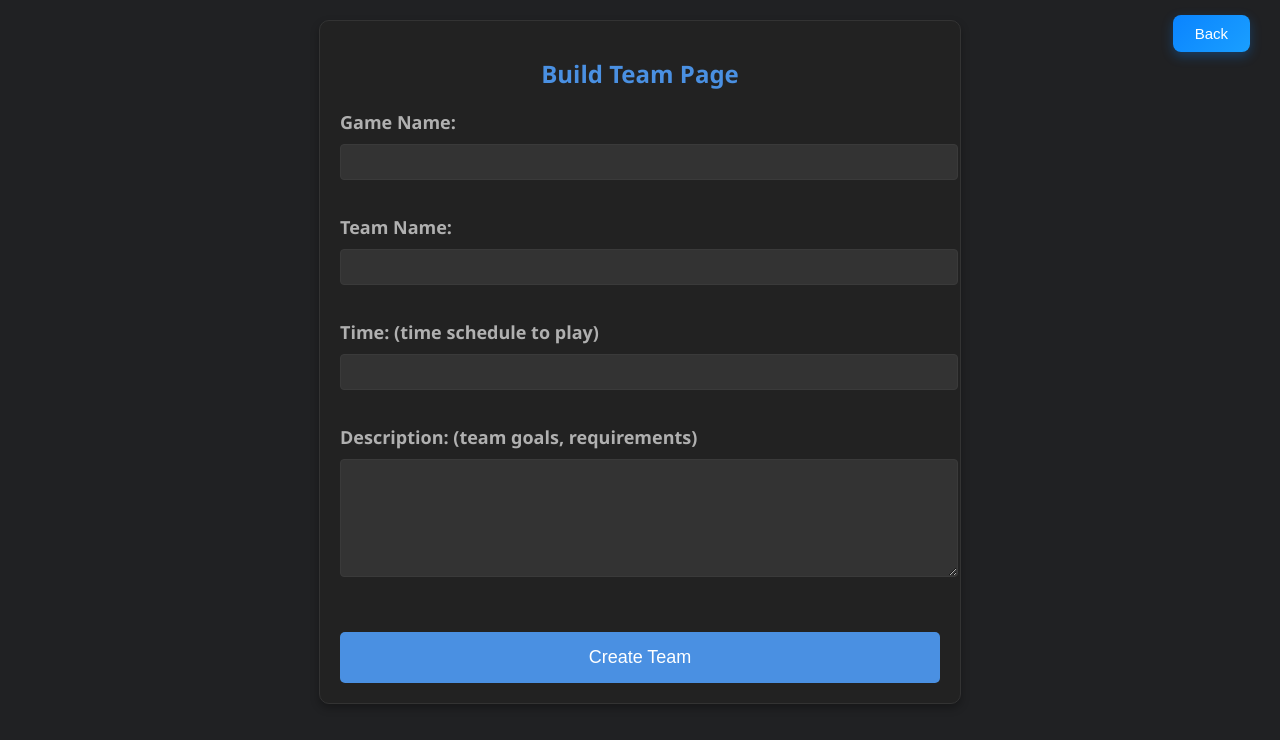
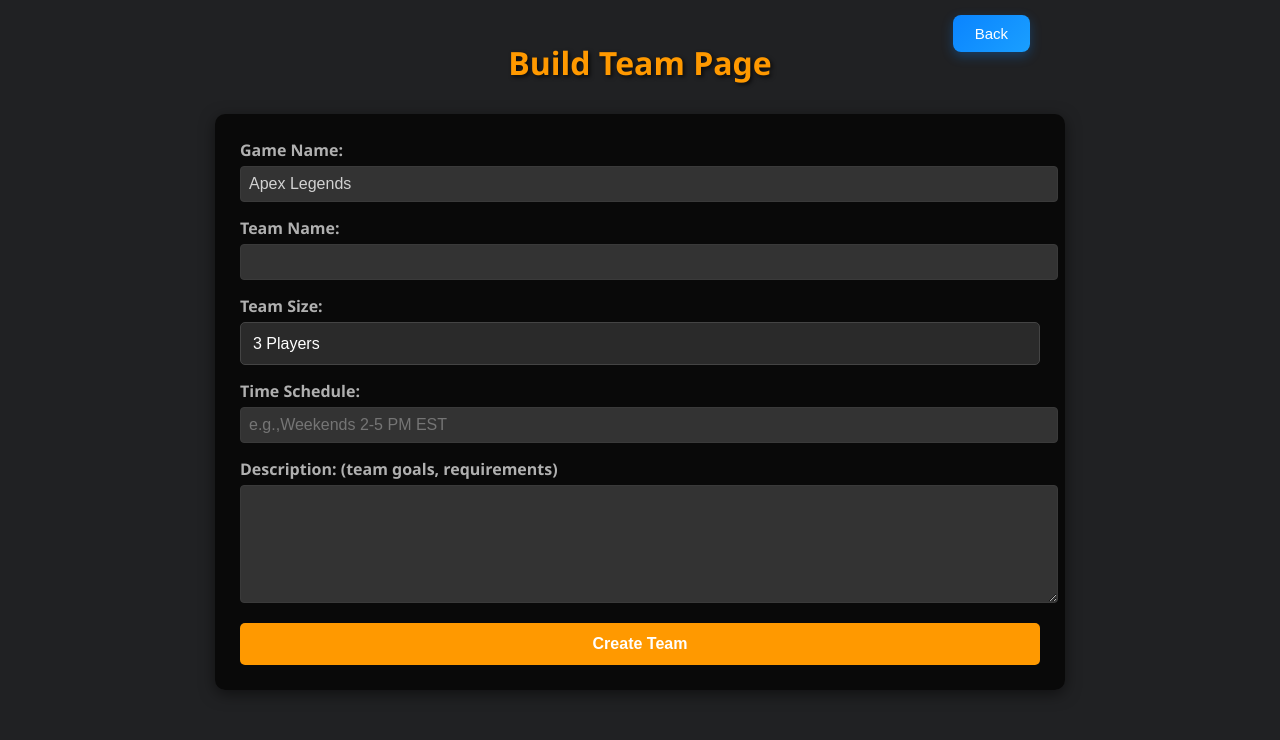
Before and after one commit to LisRosnes/swe-group2-frontend, a React (Create React App) app: page /build-team in a window 1280 px wide. Shown: the top 740 px of the page. Built offline with nearby package versions, Linux system fonts and the light colour scheme; no server answers.

Commit message:
Improve Build Team Page: Add team size, default game name, and example input for time schedule

```diff
--- a/src/components/BuildTeam.css
+++ b/src/components/BuildTeam.css
@@ -1,90 +1,133 @@
 .build-team-container {
-  max-width: 600px;
-  margin: 20px auto;
+  max-width: 800px;
+  margin: 0 auto;
   padding: 20px;
-  border: 1px solid #333;
-  border-radius: 10px;
-  background-color: #222;
-  box-shadow: 0 4px 8px rgba(0,0,0,0.3);
-  color: #f0f0f0;
+  position: relative;
+  color: white;
+  min-height: 100vh;
+  display: flex;
+  flex-direction: column;
+  align-items: center;
 }
 
-.build-team-container h1 {
+
+.team-form {
+  background-color: rgba(30, 30, 30, 0.8);
+  background-size: cover;
+  background-position: center;
+  background-repeat: no-repeat;
+  padding: 25px;
+  border-radius: 10px;
+  width: 100%;
+  box-shadow: 0 4px 15px rgba(0, 0, 0, 0.5);
+  position: relative;
+  overflow: hidden;
+}
+
+.team-form::before {
+  content: "";
+  position: absolute;
+  top: 0;
+  left: 0;
+  width: 100%;
+  height: 100%;
+  background-color: rgba(0, 0, 0, 0.7);
+  z-index: 0;
+}
+
+.team-form > * {
+  position: relative;
+  z-index: 1;
+}
+
+h1 {
+  color: #ff9900;
   text-align: center;
-  margin-bottom: 20px;
-  font-size: 24px;
-  font-weight: bold;
-  color: #4a90e2;
+  margin-bottom: 30px;
+  text-shadow: 2px 2px 4px rgba(0, 0, 0, 0.7);
 }
 
 .back-button {
   background-color: #333;
-  border: 1px solid #444;
-  border-radius: 5px;
-  padding: 8px 20px;
+  color: white;
+  border: none;
+  padding: 8px 16px;
+  border-radius: 4px;
+  cursor: pointer;
+  font-weight: bold;
   margin-bottom: 20px;
-  cursor: pointer;
-  font-size: 16px;
-  color: #f0f0f0;
-  transition: background-color 0.2s;
+  align-self: flex-start;
+  transition: background-color 0.3s;
 }
 
 .back-button:hover {
-  background-color: #444;
-}
-
-.team-form {
-  display: flex;
-  flex-direction: column;
-  gap: 20px;
+  background-color: #555;
 }
 
 .form-group {
-  display: flex;
-  flex-direction: column;
-  gap: 5px;
+  margin-bottom: 20px;
+  position: relative;
+  z-index: 1;
 }
 
-.form-group label {
+label {
+  display: block;
+  margin-bottom: 8px;
   font-weight: bold;
-  font-size: 18px;
-  color: #4a90e2;
+  color: #ff9900;
 }
 
-.form-group input,
-.form-group textarea {
-  padding: 10px;
+input, textarea, select {
+  width: 100%;
+  padding: 12px;
   border: 1px solid #444;
-  border-radius: 4px;
+  border-radius: 5px;
+  background-color: rgba(50, 50, 50, 0.8);
+  color: white;
   font-size: 16px;
-  background-color: #333;
-  color: #f0f0f0;
 }
 
-.form-group textarea {
+select {
+  appearance: none;
+  background-repeat: no-repeat;
+  background-position: right 12px top 50%;
+  background-size: 12px auto;
+  padding-right: 30px;
+}
+
+textarea {
+  resize: vertical;
   min-height: 100px;
-  resize: vertical;
 }
 
 .create-team-button {
-  background-color: #4a90e2;
+  background-color: #ff9900;
   color: white;
   border: none;
+  padding: 12px 24px;
   border-radius: 5px;
-  padding: 15px;
-  font-size: 18px;
   cursor: pointer;
-  margin-top: 20px;
-  transition: background-color 0.2s;
+  font-weight: bold;
+  font-size: 16px;
+  display: block;
+  width: 100%;
+  transition: background-color 0.3s;
 }
 
 .create-team-button:hover {
-  background-color: #357abd;
+  background-color: #e68a00;
 }
 
-.form-group input:focus,
-.form-group textarea:focus {
-  outline: none;
-  border-color: #4a90e2;
-  box-shadow: 0 0 0 2px rgba(74, 144, 226, 0.25);
+@media (max-width: 600px) {
+  .team-form {
+    padding: 15px;
+  }
+
+  .form-group {
+    margin-bottom: 15px;
+  }
+
+  input, textarea, select {
+    padding: 10px;
+  }
 }
--- a/src/components/BuildTeam.js
+++ b/src/components/BuildTeam.js
@@ -5,9 +5,10 @@ import './BuildTeam.css';
 const BuildTeam = () => {
   const navigate = useNavigate();
   const [formData, setFormData] = useState({
-    gameName: '',
+    gameName: 'Apex Legends',
     teamName: '',
-    time: '',
+    timeRange: '',
+    size: '3',
     description: ''
   });
 
@@ -23,8 +24,6 @@ const BuildTeam = () => {
     e.preventDefault();
     console.log('Team creation form submitted:', formData);
 
-    // Here is the place that require data from backend
-    // Sumulate part
 
     alert('Team created successfully!');
     navigate('/');
@@ -32,12 +31,11 @@ const BuildTeam = () => {
 
   return (
     <div className="build-team-container">
+      <div className="background-overlay"></div>
       <h1>Build Team Page</h1>
-
       <button className="back-button" onClick={() => navigate('/')}>
         Back
       </button>
-
       <form className="team-form" onSubmit={handleSubmit}>
         <div className="form-group">
           <label htmlFor="gameName">Game Name:</label>
@@ -50,7 +48,6 @@ const BuildTeam = () => {
             required
           />
         </div>
-
         <div className="form-group">
           <label htmlFor="teamName">Team Name:</label>
           <input
@@ -62,19 +59,34 @@ const BuildTeam = () => {
             required
           />
         </div>
-
         <div className="form-group">
-          <label htmlFor="time">Time: (time schedule to play)</label>
+          <label htmlFor="size">Team Size:</label>
+          <select
+            id="size"
+            name="size"
+            value={formData.size}
+            onChange={handleChange}
+            required
+          >
+            <option value="2">2 Players</option>
+            <option value="3">3 Players</option>
+            <option value="4">4 Players</option>
+            <option value="5">5 Players</option>
+            <option value="6+">6+ Players</option>
+          </select>
+        </div>
+        <div className="form-group">
+          <label htmlFor="timeRange">Time Schedule:</label>
           <input
             type="text"
-            id="time"
-            name="time"
-            value={formData.time}
+            id="timeRange"
+            name="timeRange"
+            value={formData.timeRange}
             onChange={handleChange}
+            placeholder="e.g.,Weekends 2-5 PM EST"
             required
           />
         </div>
-
         <div className="form-group">
           <label htmlFor="description">Description: (team goals, requirements)</label>
           <textarea
@@ -86,7 +98,6 @@ const BuildTeam = () => {
             required
           />
         </div>
-
         <button type="submit" className="create-team-button">
           Create Team
         </button>
```
